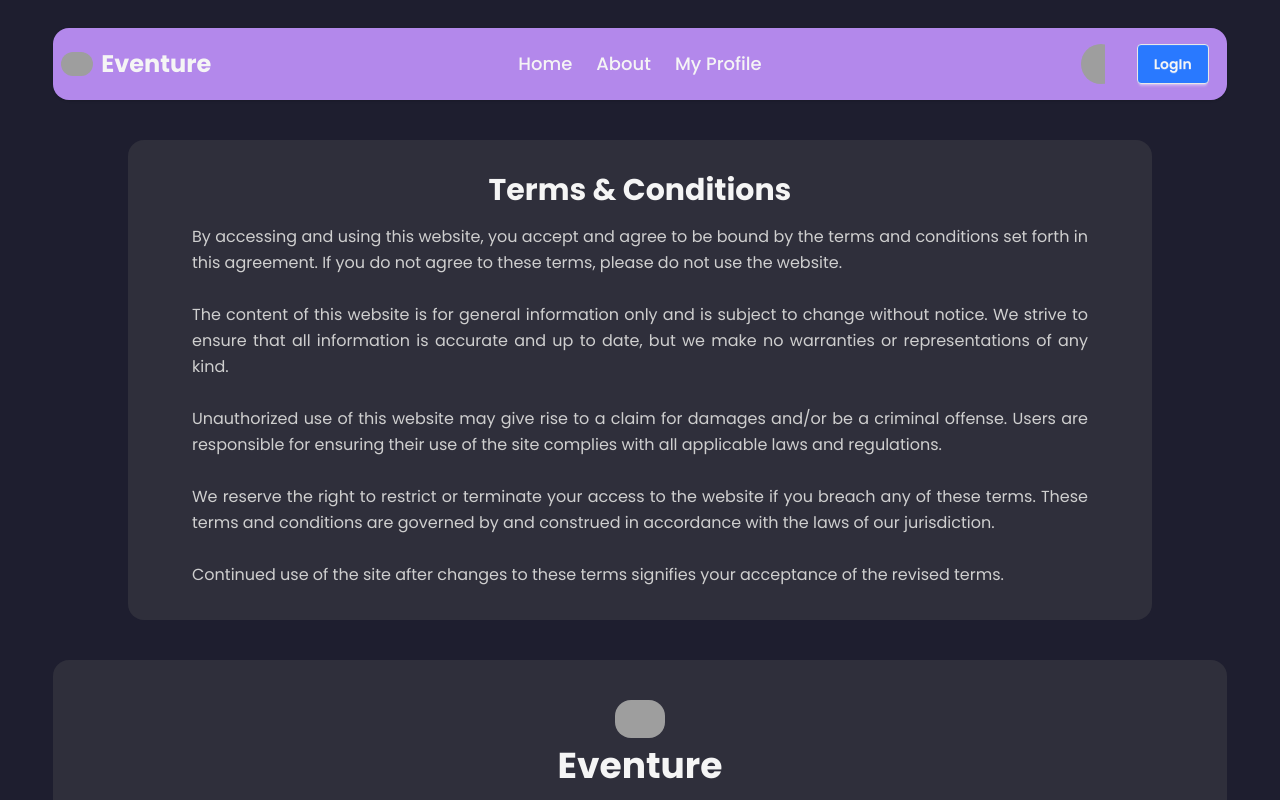
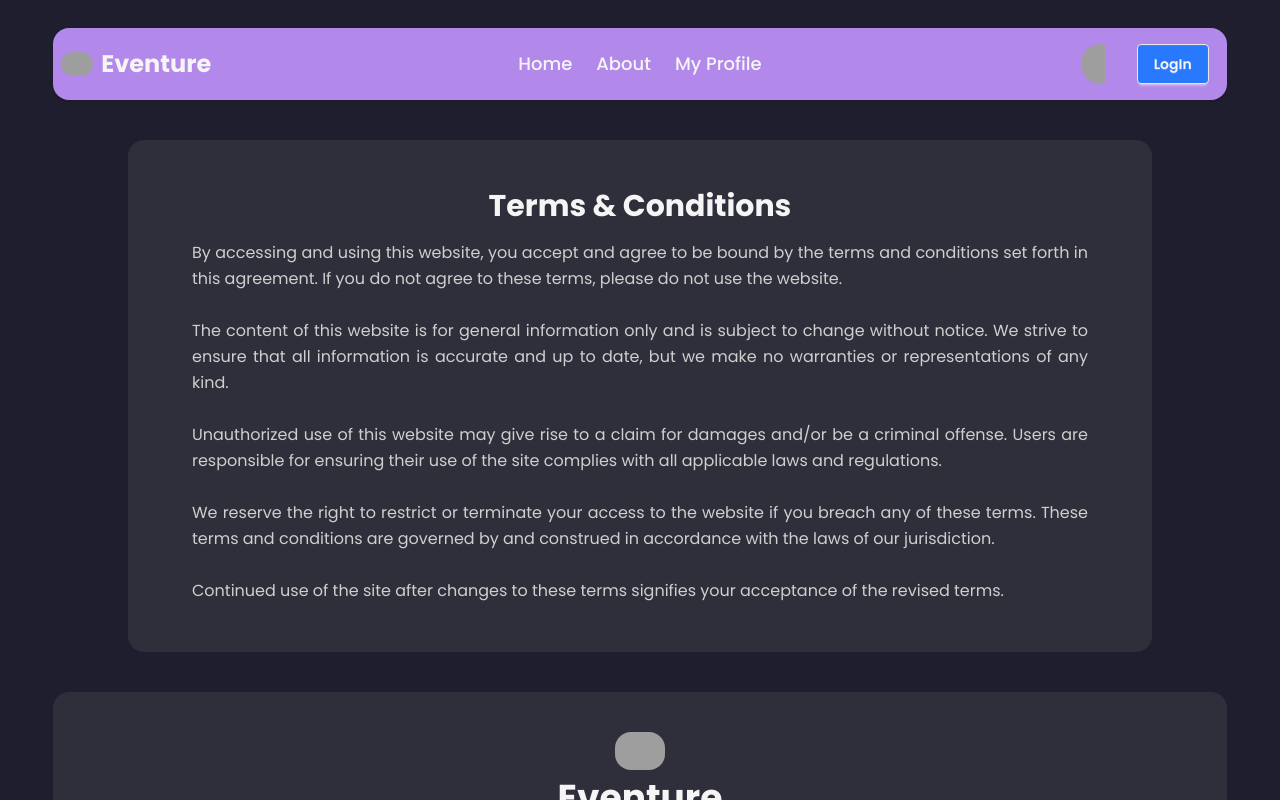
Before and after one commit to Arpan-Dey-Web/Event-management-project, a React (Vite) app: page /termscondition in a window 1280 px wide. Shown: the top 800 px of the page. Built offline with nearby package versions, Linux system fonts and the light colour scheme; no server answers; grey boxes are pictures that could not be loaded; a web font is replaced by a local one.

Commit message:
terms page padding add

```diff
--- a/src/Component/TermsCondition.jsx
+++ b/src/Component/TermsCondition.jsx
@@ -3,7 +3,7 @@ import { Helmet } from "react-helmet-async";
 
 const TermsCondition = () => {
   return (
-    <div className="card-bg my-10 rounded-2xl max-w-5xl mx-auto">
+    <div className="card-bg my-10 rounded-2xl p-4 max-w-5xl mx-auto">
       <Helmet>
         <title>Eventure | TermsCondition</title>
       </Helmet>
```
